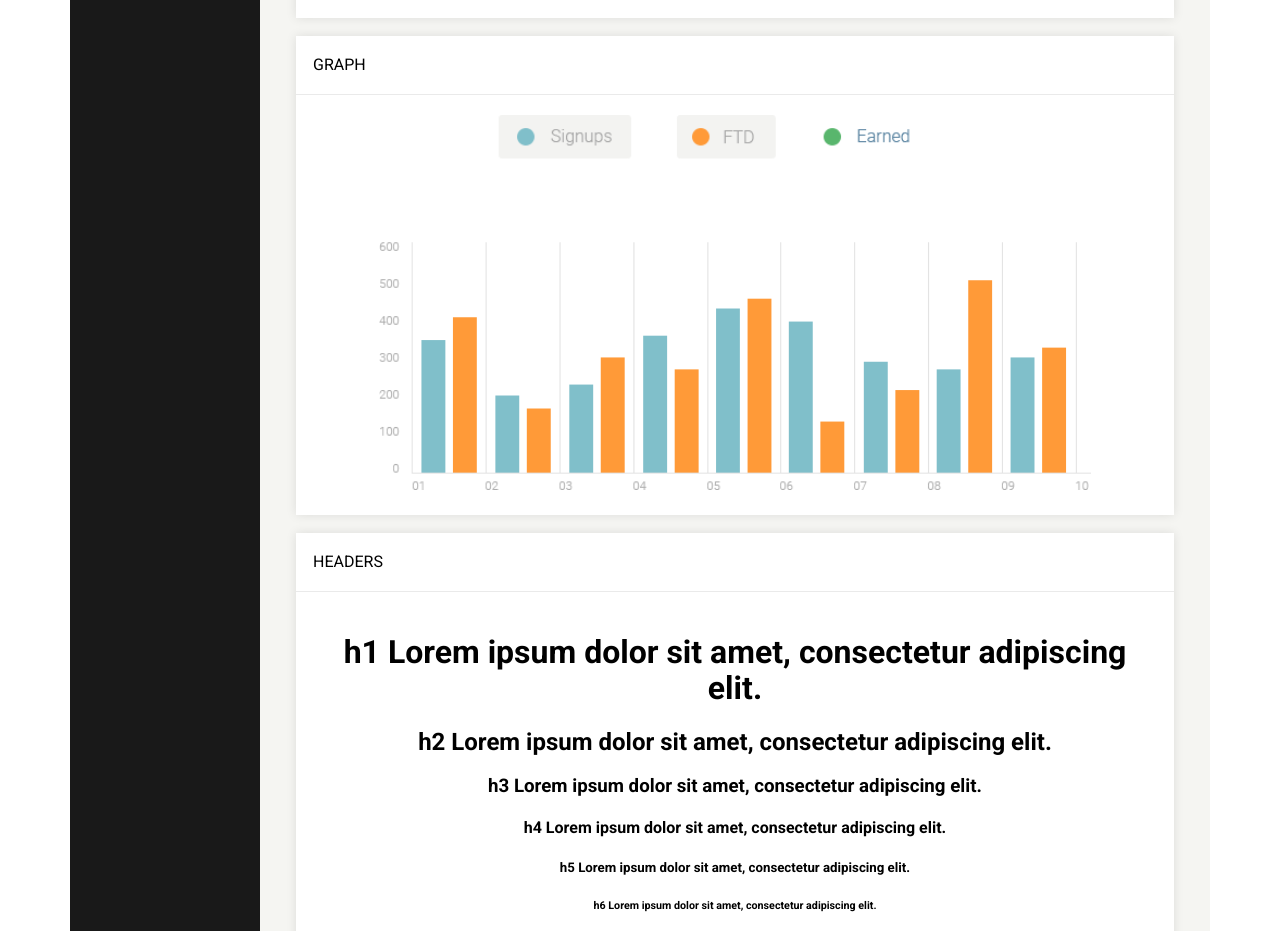
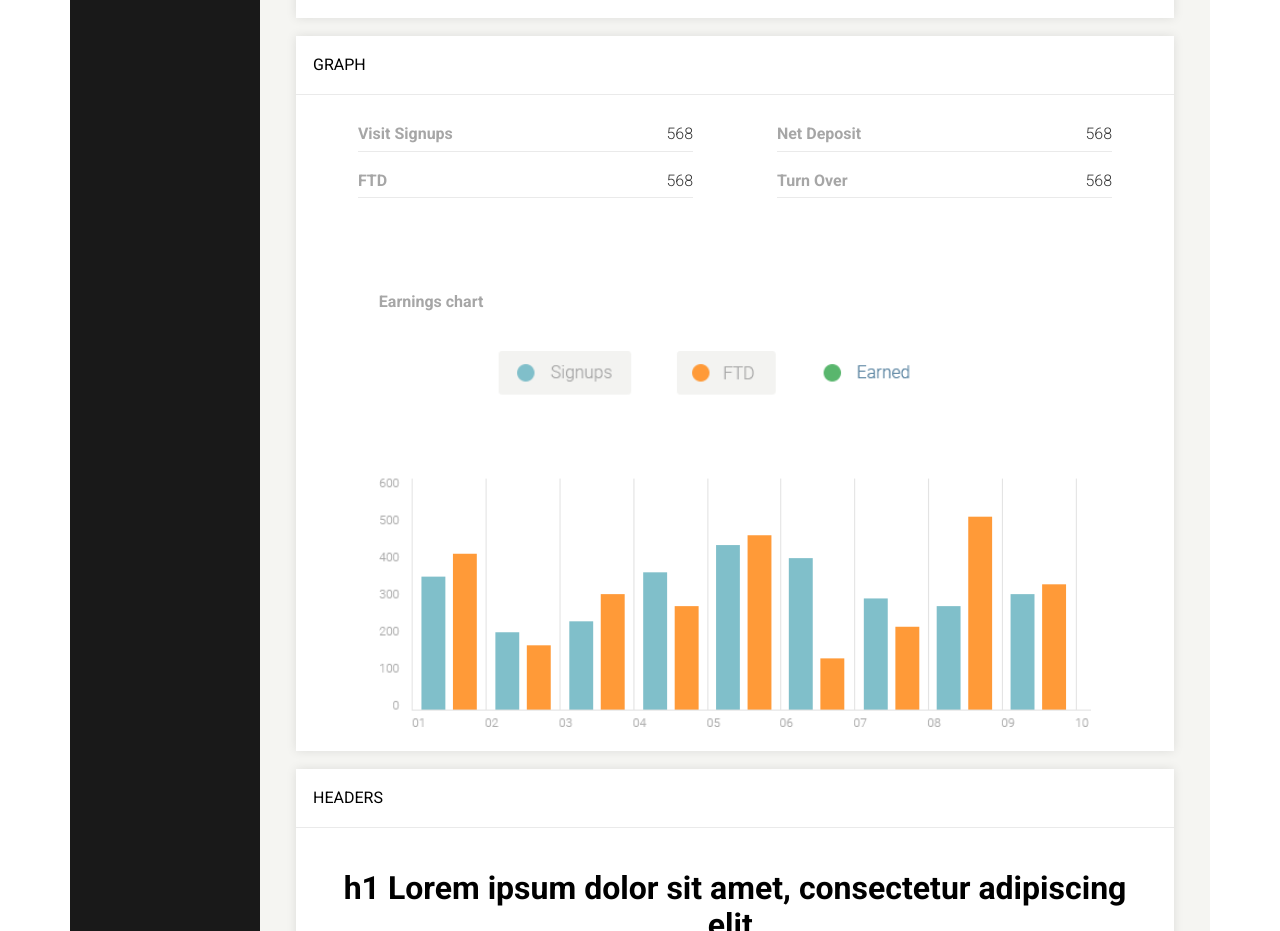
Before and after one commit to MaciejKut/admin-panel, a website: page styleguide.html in a window 1280 px wide. Shown: the part 741-1672 px from the top of the page. Drawn offline with nearby package versions, Linux system fonts and the light colour scheme; files that its build step writes are made by us from their sources.

Commit message:
Add general statistic KPI section

```diff
--- a/sass/_layout.scss
+++ b/sass/_layout.scss
@@ -20,7 +20,7 @@
 
 .row {
     display: flex;
-    flex-wrap: wrrap;
+    flex-wrap: wrap;
 }
 
 @mixin grid($prefix) {
--- a/sass/_variables.scss
+++ b/sass/_variables.scss
@@ -9,6 +9,9 @@ $bg-color-border-hover:#f58220;
 $bg-color2: #f5f5f2;
 $df-font-color: #a6a6a6;
 $aside-font-color: #999999;
+$font-color1: #56819f;
+$font-color2: #9c9c9c;
+$font-color3: #333333;
 $bg-color6: #ffffff;
 $bg-color3: #04ae00;
 $bg-color4: #80bfca;
@@ -16,8 +19,6 @@ $bg-color5: #f3f3f1;
 $bg-color7: #f1f3f3;
 $border-color1: #e5e5e5;
 $border-color2: #eaeaea;
-$font-color1: #56819f;
-$font-color2: #9c9c9c;
 $shadow-color: #e9e9e7;
 
 
--- a/sass/components/_generalStatistic.scss
+++ b/sass/components/_generalStatistic.scss
@@ -1,4 +1,32 @@
 .contentStatistic {
     @include centerContent;
+    margin-top: 85px;
+    text-align: left;
+
+    img {
+        margin-top: 40px;
+    }
+}
+
+.generalStatisticKPI {
+    border-bottom: 1px solid $border-color2;
+    display: flex;
+    justify-content: space-between;
+    width: 80%;
+    margin: 10px auto;
+    padding-bottom: 7px;
+
+
+    .KpiNumber {
+        font-size: 16px;
+        font-weight: 300;
+        color: $font-color3;
+    }
 
 }
+
+.KpiText {
+    font-size: 16px;
+    font-weight: 700;
+    color: $df-font-color;
+}
--- a/styleguide.html
+++ b/styleguide.html
@@ -129,9 +129,39 @@
                                 <p>Graph</p>
                             </div>
                             <div class="contentSection">
+                                <div class="row">
+                                    <div class="col-md-6 col-sm-12">
+                                        <div class="generalStatisticKPI">
+                                            <span class="KpiText">Visit Signups</span>
+                                            <span class="KpiNumber">568</span>
+                                        </div>
+                                    </div>
+                                    <div class="col-md-6 col-sm-12">
+                                        <div class="generalStatisticKPI">
+                                            <span class="KpiText">Net Deposit</span>
+                                            <span class="KpiNumber">568</span>
+                                        </div>
+                                    </div>
+                                    <div class="col-md-6 col-sm-12">
+                                        <div class="generalStatisticKPI">
+                                            <span class="KpiText">FTD</span>
+                                            <span class="KpiNumber">568</span>
+                                        </div>
+                                    </div>
+                                    <div class="col-md-6 col-sm-12">
+                                        <div class="generalStatisticKPI">
+                                            <span class="KpiText">Turn Over</span>
+                                            <span class="KpiNumber">568</span>
+                                        </div>
+                                    </div>
+
+                                </div>
+
                                 <div class="contentStatistic">
-
-                                    <img src="images/graph.png" class="displayFlex" />
+                                    <span class="KpiText">Earnings chart</span>
+                                    <div>
+                                        <img src="images/graph.png" class="displayFlex" />
+                                    </div>
                                 </div>
                             </div>
                         </div>
```
Also changed, not shown: index.html (+1 -1 lines).
